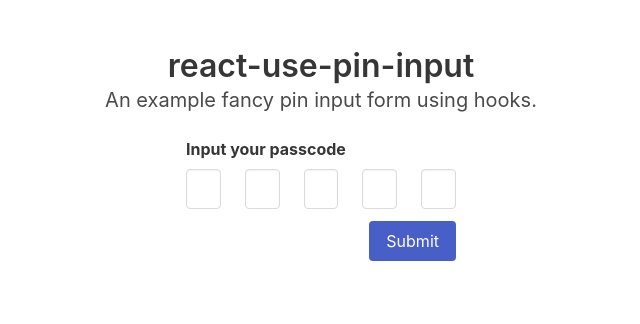
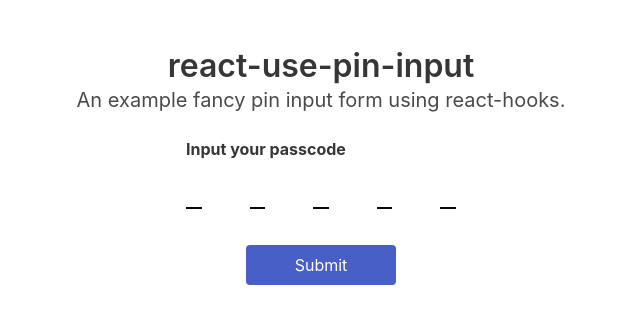
Before and after one commit to permadiwibisono/react-use-pin-input, a React app: page / in a window 1280 px wide. Shown: the top 324 px of the page, without its empty margins (319-959 px from the left). Built offline with nearby package versions, Linux system fonts and the light colour scheme.

Commit message:
Using PasscodeInput component in index.jsx

```diff
--- a/src/index.jsx
+++ b/src/index.jsx
@@ -1,5 +1,6 @@
 import React from "react";
 import ReactDOM from "react-dom";
+import PasscodeInput from './components/PasscodeInput';
 // import "./styles.css";
 import "./index.scss";
 
@@ -13,43 +14,17 @@ class App extends React.Component {
               <div className="container">
                 <div className="title has-text-centered-desktop">react-use-pin-input</div>
                 <div className="subtitle has-text-centered-desktop">
-                  An example fancy pin input form using hooks.
+                  An example fancy pin input form using react-hooks.
                 </div>
                 <div className="columns">
                   <div className="column is-narrow-mobile is-half-desktop is-offset-one-quarter-desktop">
-                    <form>
+                    <form className="form-passcode">
                       <div className="field">
                         <label className="label">Input your passcode</label>
-                        <div className="columns is-mobile">
-                          <div className="column">
-                            <div className="control">
-                              <input className="input" type="text"/>
-                            </div>
-                          </div>
-                          <div className="column">
-                            <div className="control">
-                              <input className="input" type="text"/>
-                            </div>
-                          </div>
-                          <div className="column">
-                            <div className="control">
-                              <input className="input" type="text"/>
-                            </div>
-                          </div>
-                          <div className="column">
-                            <div className="control">
-                              <input className="input" type="text"/>
-                            </div>
-                          </div>
-                          <div className="column">
-                            <div className="control">
-                              <input className="input" type="text"/>
-                            </div>
-                          </div>
-                        </div>
+                        <PasscodeInput/>
                       </div>
-                      <div className="field">
-                        <div className="control has-text-right">
+                      <div className="field submit-passcode">
+                        <div className="control has-text-centered">
                           <button className="button is-link">Submit</button>
                         </div>
                       </div>
```
